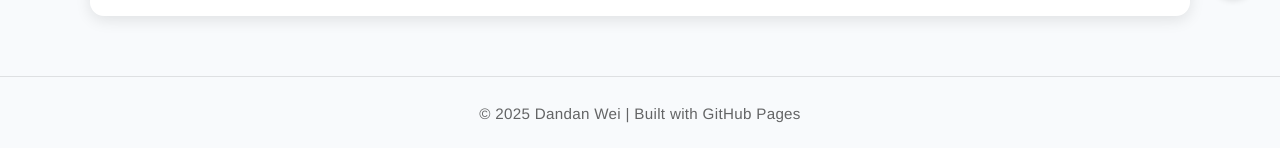
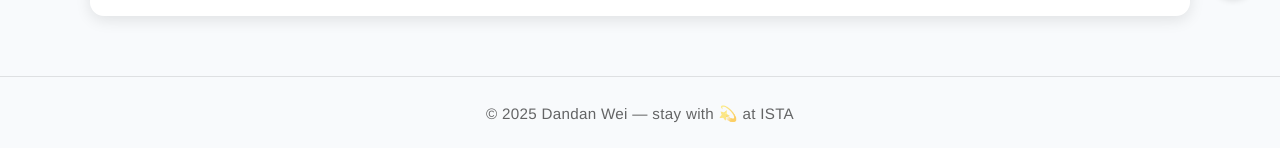
Before and after one commit to Dandan-star0/Dandan-star0.github.io, a Jekyll site: the page built from index.md, in a window 1280 px wide. Shown: the part 882-1030 px from the top of the page. Built offline with Jekyll 4.4.1, drawn with Linux system fonts in a browser that asks for light colours.

Commit message:
Update default.html

```diff
--- a/_layouts/default.html
+++ b/_layouts/default.html
@@ -26,8 +26,9 @@
     <button class="theme-toggle" onclick="toggleTheme()">🌓</button>
 
     <footer>
-      <p>© 2025 Dandan Wei | Built with GitHub Pages</p>
+      <p>© 2025 Dandan Wei — stay with 💫 at ISTA</p>
     </footer>
+
 
     <script>
       function toggleTheme() {
```
